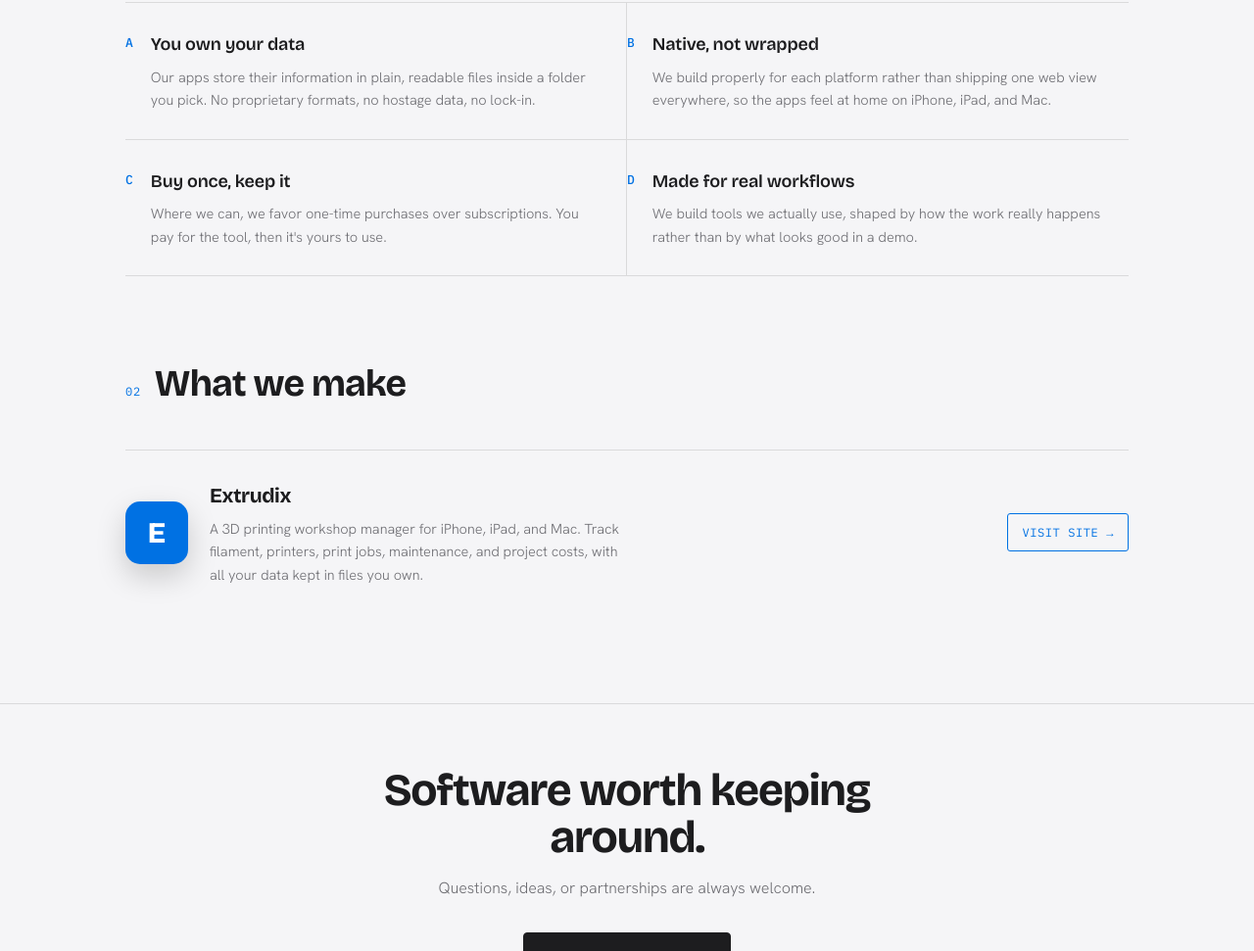
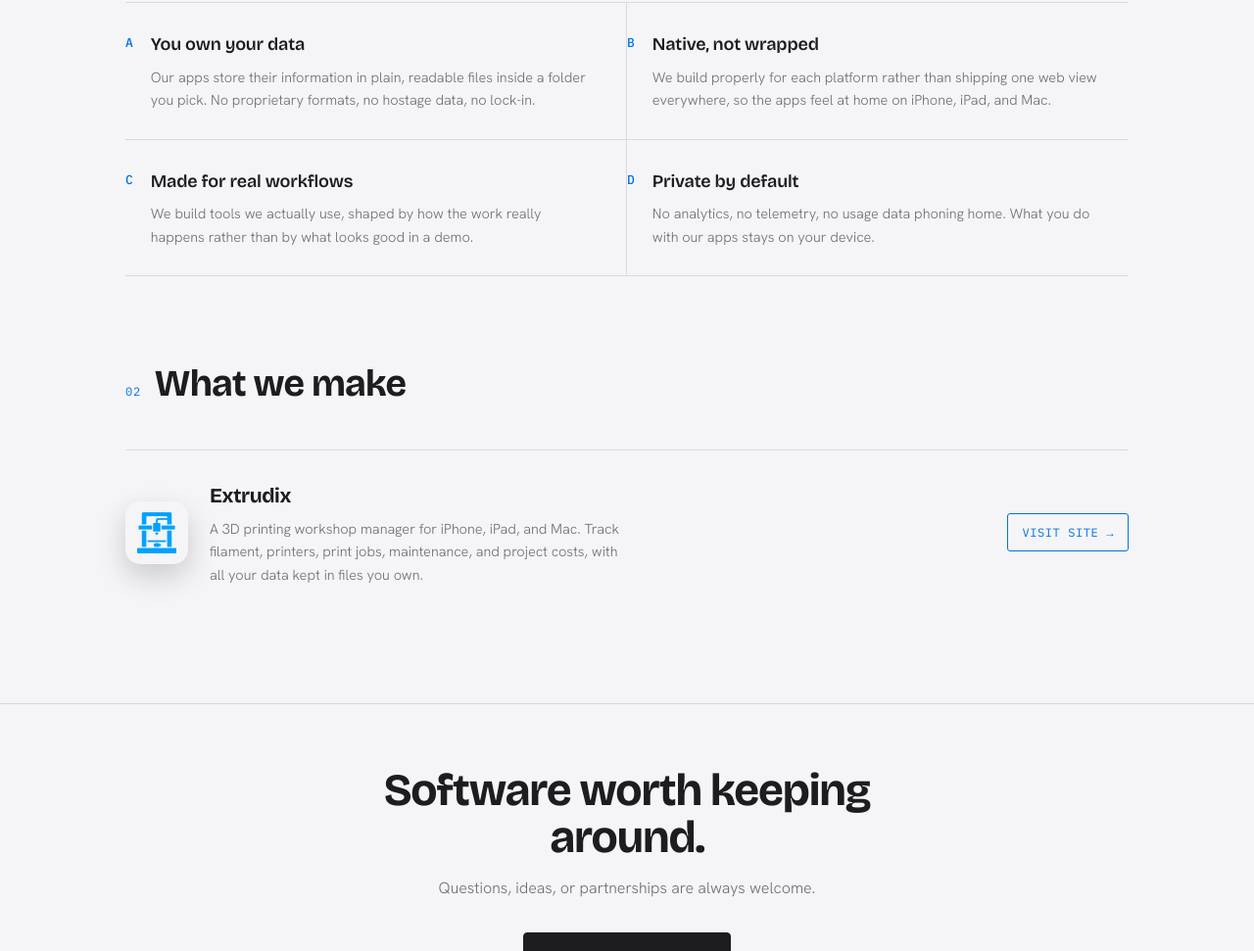
Before and after one commit to RonetSoftware/ronetsoftware.github.io, a plain HTML site: page index.html in a window 1280 px wide. Shown: the part 1015-1986 px from the top of the page at 98% size. Drawn offline with nearby package versions, Linux system fonts and the light colour scheme.

Commit message:
Add files via upload

```diff
--- a/index.html
+++ b/index.html
@@ -413,15 +413,15 @@
       <div class="item">
         <div class="no">C</div>
         <div>
-          <h3>Buy once, keep it</h3>
-          <p>Where we can, we favor one-time purchases over subscriptions. You pay for the tool, then it's yours to use.</p>
+          <h3>Made for real workflows</h3>
+          <p>We build tools we actually use, shaped by how the work really happens rather than by what looks good in a demo.</p>
         </div>
       </div>
       <div class="item">
         <div class="no">D</div>
         <div>
-          <h3>Made for real workflows</h3>
-          <p>We build tools we actually use, shaped by how the work really happens rather than by what looks good in a demo.</p>
+          <h3>Private by default</h3>
+          <p>No analytics, no telemetry, no usage data phoning home. What you do with our apps stays on your device.</p>
         </div>
       </div>
     </div>
@@ -430,7 +430,7 @@
   <section class="wrap" id="products">
     <div class="sec-head"><span class="idx mono">02</span><h2>What we make</h2></div>
     <div class="product">
-      <div class="badge">E</div>
+      <img src="assets/extrudix_logo.png" alt="Extrudix" width="64" height="64" style="border-radius:15px;box-shadow:0 12px 30px rgba(0,0,0,0.18);flex-shrink:0;" />
       <div>
         <h3>Extrudix</h3>
         <p>A 3D printing workshop manager for iPhone, iPad, and Mac. Track filament, printers, print jobs, maintenance, and project costs, with all your data kept in files you own.</p>
```
